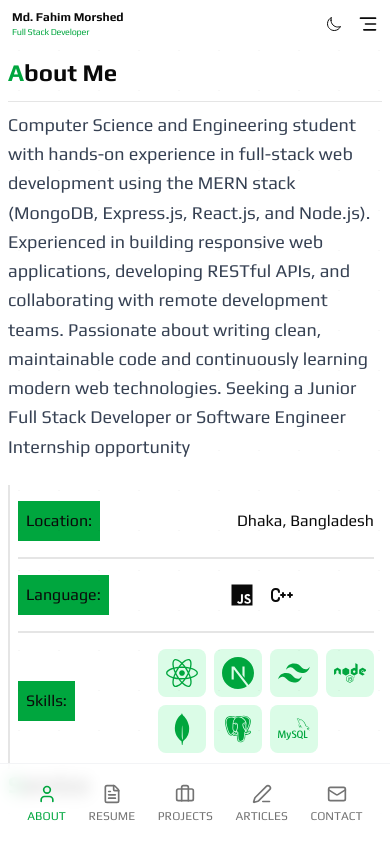
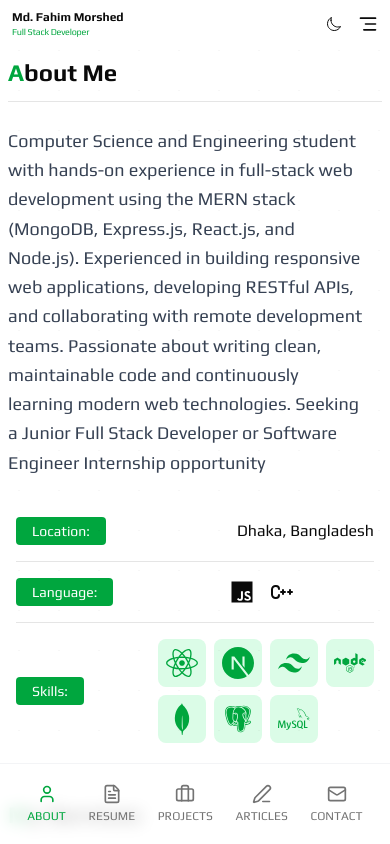
Before and after one commit to ahm-fahim/portfolio-me, a Next.js app: page / in a window 390 px wide. Built offline with nearby package versions, Linux system fonts and the light colour scheme.

Commit message:
about section updated

```diff
--- a/app/globals.css
+++ b/app/globals.css
@@ -55,9 +55,9 @@
 
 /* Dark theme - Fully Dark */
 .dark {
-    --background: oklch(0.0 0 0); /* Pure black */
+    --background: oklch(21% 0.034 264.665); /* Pure black */
     --foreground: oklch(0.985 0 0);
-    --card: oklch(0.1 0 0); /* Very dark gray */
+    --card: oklch(21% 0.034 264.665); /* Very dark gray */
     --card-foreground: oklch(0.985 0 0);
     --popover: oklch(0.1 0 0);
     --popover-foreground: oklch(0.985 0 0);
--- a/app/layout.tsx
+++ b/app/layout.tsx
@@ -70,7 +70,7 @@ export default function RootLayout({ children }: RootLayoutProps) {
             className={fontVariables}
         >
         <body className={`font-sans antialiased`}>
-        <ThemeProvider defaultTheme="system" storageKey="app-theme">
+        <ThemeProvider defaultTheme="system"  storageKey="app-theme">
             {children}
         </ThemeProvider>
         <Analytics />
--- a/components/Me.tsx
+++ b/components/Me.tsx
@@ -12,7 +12,7 @@ export default function Me() {
         <div
             className="trapezoid h-[85vh] w-[55vh] mx-auto my-auto text-white overflow-hidden flex flex-col">
 
-            <SplashCursor/>
+            {/* <SplashCursor/> */}
 
             <div className="relative w-full aspect-[4/5] h-full overflow-hidden">
 
@@ -28,7 +28,7 @@ export default function Me() {
             </div>
 
 
-            <div className="bg-gray-800/80 backdrop-blur-lg">
+            <div className="bg-gray-800 backdrop-blur-lg">
                 <div className="p-6 flex flex-col items-center flex-grow">
                     <h1 className="text-3xl play-bold tracking-wide pt-4">Md. Fahim Morshed</h1>
                     <div className="flex items-center space-x-2 mb-8 text-xl text-green-400 font-medium">
--- a/components/about-section.tsx
+++ b/components/about-section.tsx
@@ -10,32 +10,32 @@ import {MdAdminPanelSettings} from "react-icons/md";
 
 export function AboutSection() {
     return (
-        <div className="h-[96vh] overflow-y-scroll w-full md:p-4 py-10">
+        <div className="h-[96vh] overflow-y-scroll w-full md:p-4 py-10 " >
 
 
             {/*about me section */}
-            <div className="flex justify-start items-start border-b dark:border-gray-800 pb-3">
+            <div className="flex justify-start items-start border-b-[0.5px] dark:border-gray-800 pb-3">
                 <h1 className="text-2xl font-bold"><span className="text-green-600">A</span>bout Me</h1>
             </div>
 
-            <div className="grid gap-4 grid-cols-1 md:grid-cols-2 ">
-                <p className="text-lg text-gray-700 dark:text-gray-300 leading-relaxed py-2">
+            <div className="grid gap-4 grid-cols-1 md:grid-cols-2 pt-4 ">
+                <p className="text-lg text-gray-700 dark:text-gray-300 leading-relaxed py-2 md:border-r-[0.5px]  pr-4">
                     Computer Science and Engineering student with hands-on experience in full-stack web development using the MERN stack (MongoDB, Express.js, React.js, and Node.js). Experienced in building responsive web applications, developing RESTful APIs, and collaborating with remote development teams. Passionate about writing clean, maintainable code and continuously learning modern web technologies. Seeking a Junior Full Stack Developer or Software Engineer Internship opportunity
                 </p>
-                <div className="grid gap-4 grid-cols-1 border-l-2 px-2 bg-white/70 dark:bg-gray-900/70 rounded-br-md">
-                    <div className="flex justify-between items-center pt-4">
-                        <h2 className="bg-green-600 p-2">Location: </h2>
+                <div className="grid gap-4 grid-cols-1 px-2 bg-white/70 dark:bg-gray-100/0 rounded-br-md">
+                    <div className="flex justify-between items-center  pt-4">
+                        <h2 className="bg-green-600 px-4 py-1 text-sm rounded text-white dark:text-black">Location: </h2>
                         <p>Dhaka, Bangladesh </p>
                     </div>
-                    <div className="flex justify-between items-center border-y-2 py-4">
-                        <h2 className="bg-green-600 p-2">Language: </h2>
+                    <div className="flex justify-between items-center border-y-[0.5px] py-4">
+                        <h2 className="bg-green-600 px-4 py-1 text-sm rounded text-white dark:text-black">Language: </h2>
                         <div className="grid grid-cols-4 gap-4 text-2xl ">
                             <FaJs/>
                             <TbBrandCpp />
                         </div>
                     </div>
                     <div className="flex justify-between items-center pb-4">
-                        <h2 className="bg-green-600 p-2">Skills: </h2>
+                        <h2 className="bg-green-600 px-4 py-1 text-sm rounded text-white dark:text-black">Skills: </h2>
                         <div className="grid grid-cols-4 gap-2 text-green-600 text-5xl">
                             <FaReact className="bg-green-100 p-2 rounded-md"/>
                             <SiNextdotjs className="bg-green-100 p-2 rounded-md"/>
@@ -53,15 +53,15 @@ export function AboutSection() {
             {/*service section */}
 
             <div>
-                <div className="flex justify-start items-start border-b dark:border-gray-800 pb-3">
-                    <h1 className="text-2xl font-bold"><span className="text-green-600">S</span>ervice</h1>
+                <div className="flex justify-start items-start border-b-[0.5px] dark:border-gray-800 pb-3 pt-10">
+                    <h1 className="text-2xl font-bold"><span className="text-green-600">M</span>y Services</h1>
                 </div>
 
 
-                <div className="grid md:grid-cols-2 grid-cols-1 gap-4 py-4">
+                <div className="grid md:grid-cols-2 grid-cols-1 gap-4 py-8">
 
                     <div
-                        className="p-4 bg-white/80 dark:bg-gray-800/70 border dark:border-gray-800 border-gray-200 rounded-xl flex flex-col items-center text-center justify-center w-full">
+                        className="p-4 py-10 bg-gray-50 dark:bg-gray-800/70 border dark:border-gray-800 border-gray-200 rounded-xl flex flex-col items-center text-center justify-center w-full">
                         <SiLinuxserver className="bg-green-100 text-green-600 rounded-md p-2 text-5xl"/>
                         <h1 className="text-xl  font-bold">Full Stack Web Application</h1>
                         <p className="text-xs text-gray-600 dark:text-gray-400">End-to-end development with Next.js
@@ -70,7 +70,7 @@ export function AboutSection() {
                     </div>
 
                     <div
-                        className="p-4 bg-white/80 dark:bg-gray-800/70 border dark:border-gray-800 border-gray-200 rounded-xl flex flex-col items-center text-center justify-center w-full">
+                        className="p-4 py-10 bg-gray-50 dark:bg-gray-800/70 border dark:border-gray-800 border-gray-200 rounded-xl flex flex-col items-center text-center justify-center w-full">
                         <FaServer className="bg-green-100 text-green-600 rounded-md p-2 text-5xl"/>
                         <h1 className="text-xl font-bold">Backend APIs</h1>
                         <p className="text-xs text-gray-600 dark:text-gray-400">Secure, optimized API endpoints
@@ -79,7 +79,7 @@ export function AboutSection() {
                     </div>
 
                     <div
-                        className="p-4 bg-white/80 dark:bg-gray-800/70 border dark:border-gray-800 border-gray-200 rounded-xl flex flex-col items-center text-center justify-center w-full">
+                        className="p-4 py-10 bg-gray-50 dark:bg-gray-800/70 border dark:border-gray-800 border-gray-200 rounded-xl flex flex-col items-center text-center justify-center w-full">
                         <MdAdminPanelSettings className="bg-green-100 text-green-600 rounded-md p-2 text-5xl"/>
                         <h1 className="text-xl font-bold">Admin Dashboards</h1>
                         <p className="text-xs text-gray-600 dark:text-gray-400">Complex admin panels with data
@@ -88,7 +88,7 @@ export function AboutSection() {
                     </div>
 
                     <div
-                        className="p-4 bg-white/80 dark:bg-gray-800/70 border dark:border-gray-800 border-gray-200 rounded-xl flex flex-col items-center text-center justify-center w-full">
+                        className="p-4 py-10 bg-gray-50 dark:bg-gray-800/70 border dark:border-gray-800 border-gray-200 rounded-xl flex flex-col items-center text-center justify-center w-full">
                         <SiLinuxserver className="bg-green-100 text-green-600 rounded-md p-2 text-5xl"/>
                         <h1 className="text-xl font-bold">Landing Pages</h1>
                         <p className="text-xs text-gray-600 dark:text-gray-400">High-quality, responsive landing
--- a/components/projects-section.tsx
+++ b/components/projects-section.tsx
@@ -13,7 +13,7 @@ export function ProjectsSection() {
             category: "ecommerce",
             image: "/assets/mycomfort1.png",
             description:
-                "Architected complete backend with NestJS and PostgreSQL. Built admin panel using Next.js for content moderation.",
+                "Architected complete frontend with React.js and Tailwind.css",
             tech: ["React.js", "Tailwind CSS"],
             link: "https://spontaneous-gingersnap-2a7e1b.netlify.app/",
         },
@@ -22,7 +22,7 @@ export function ProjectsSection() {
             title: "Portfolio Me",
             category: "landing",
             image: "/assets/portfolio2.png",
-            description: "High-quality landing page showcasing QA testing services and features.",
+            description: "Next.js and Tailwind.css used to build this projects",
             tech: ["Next.js", "Tailwind CSS",],
             link: "https://rococo-praline-337a91.netlify.app/",
         },
@@ -48,7 +48,7 @@ export function ProjectsSection() {
                             <div className="flex items-center justify-between flex-wrap gap-6">
                                 <div className="flex items-center gap-3">
                                     <div className="w-2 h-2 rounded-full bg-accent"></div>
-                                    <h2 className="text-3xl font-bold">Works</h2>
+                                    <h2 className="text-3xl font-bold"><span className="text-green-500">W</span>ork</h2>
                                 </div>
                             </div>
 
--- a/components/sidebar.tsx
+++ b/components/sidebar.tsx
@@ -243,7 +243,7 @@ export function Sidebar({ activeSection, onNavigate }: SidebarProps) {
             {!isMobile && (
                 <div className="flex p-2">
                     <div className="h-3/4 my-auto z-30 border-l border-b border-green-600 rounded-[100px]">
-                        <div className="hidden bg-white dark:bg-black/95 dark:text-white md:flex h-full my-auto -mr-5 rounded-[100px] m-2 w-24 border border-gray-100 dark:border-gray-800 flex-col items-center justify-center">
+                        <div className="hidden bg-white dark:bg-gray-900 dark:text-white md:flex h-full my-auto -mr-5 rounded-[100px] m-2 w-24 border border-gray-100 dark:border-gray-800 flex-col items-center justify-center">
                             {/* **UPDATED SECTION: Added relative to container and the smoothly moving indicator** */}
                             <div className="flex flex-col items-center justify-center gap-6 w-full relative">
 
```
